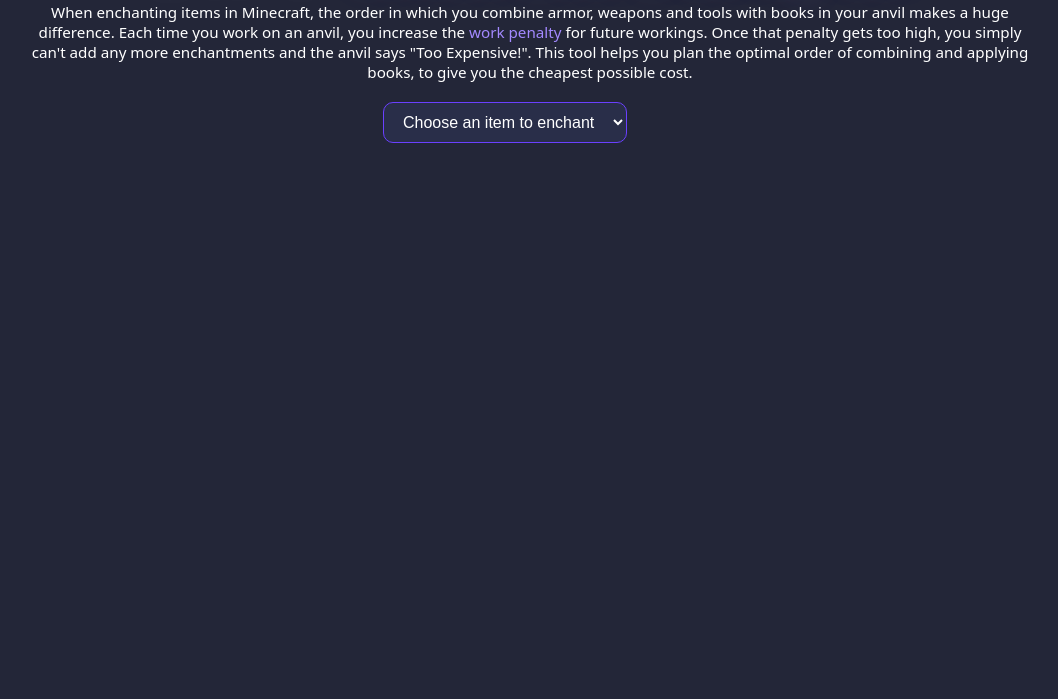
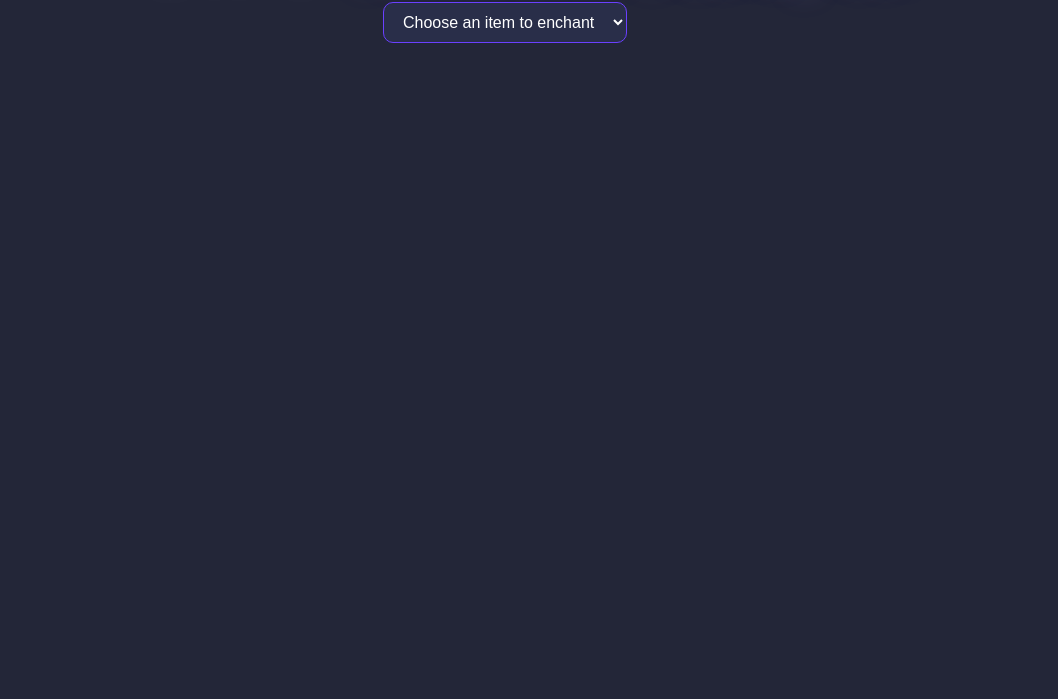
Before and after one commit to DrFreezyYT/enchant-order.github.io, a plain HTML site: page index.html in a window 1280 px wide. Shown: the part 101-800 px from the top of the page, without its empty margins (110-1168 px from the left). Drawn offline with nearby package versions, Linux system fonts and the light colour scheme.

Commit message:
Update index.html

```diff
--- a/index.html
+++ b/index.html
@@ -14,19 +14,6 @@
   <body>
     <div class="inner">
       <h1>Minecraft <span>Enchantment Ordering Tool</span></h1>
-
-      <p>
-        When enchanting items in Minecraft, the order in which you combine
-        armor, weapons and tools with books in your anvil makes a huge
-        difference. Each time you work on an anvil, you increase the
-        <a href="https://minecraft.fandom.com/wiki/Anvil_mechanics"
-          >work penalty</a
-        >
-        for future workings. Once that penalty gets too high, you simply can't
-        add any more enchantments and the anvil says "Too Expensive!". This tool
-        helps you plan the optimal order of combining and applying books, to
-        give you the cheapest possible cost.
-      </p>
 
       <div id="left">
         <p>
```
